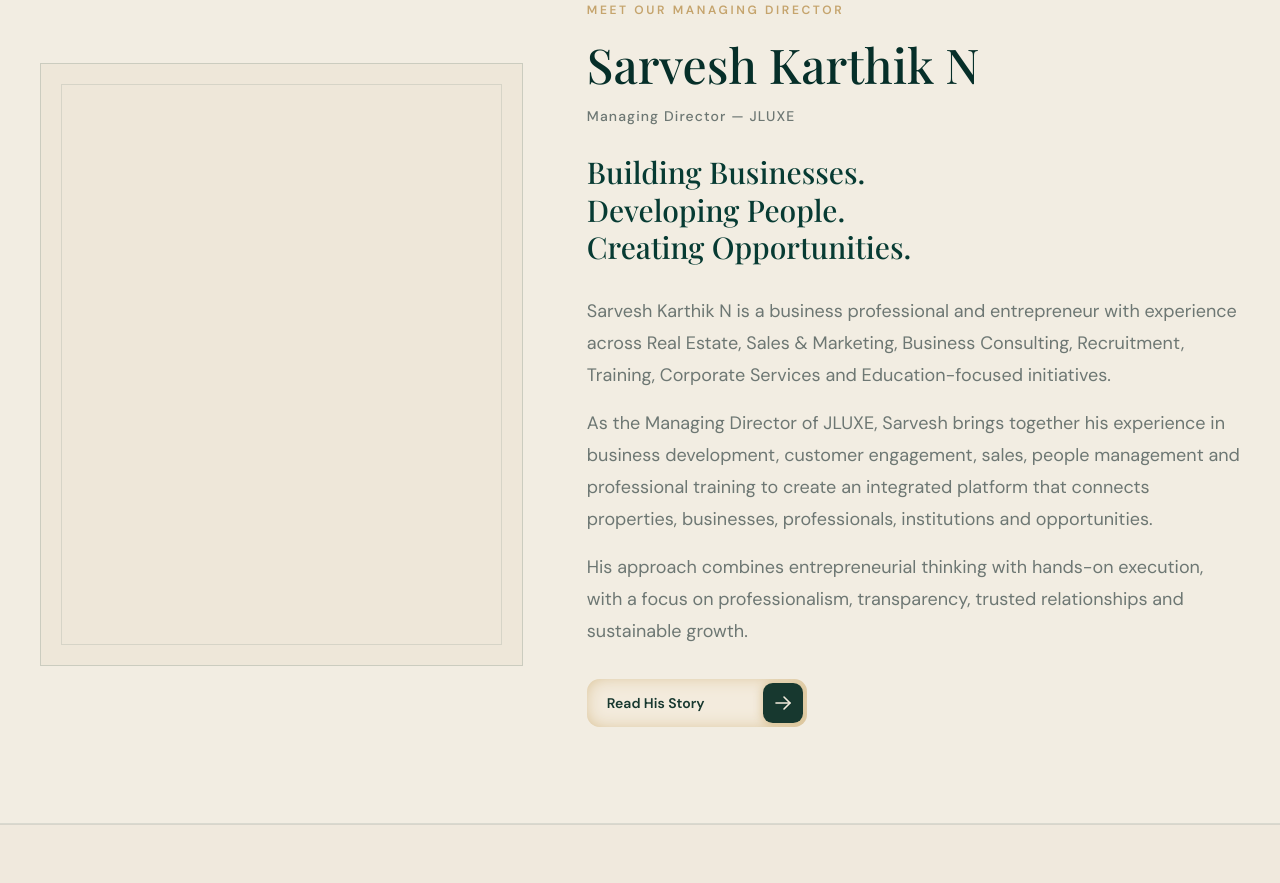
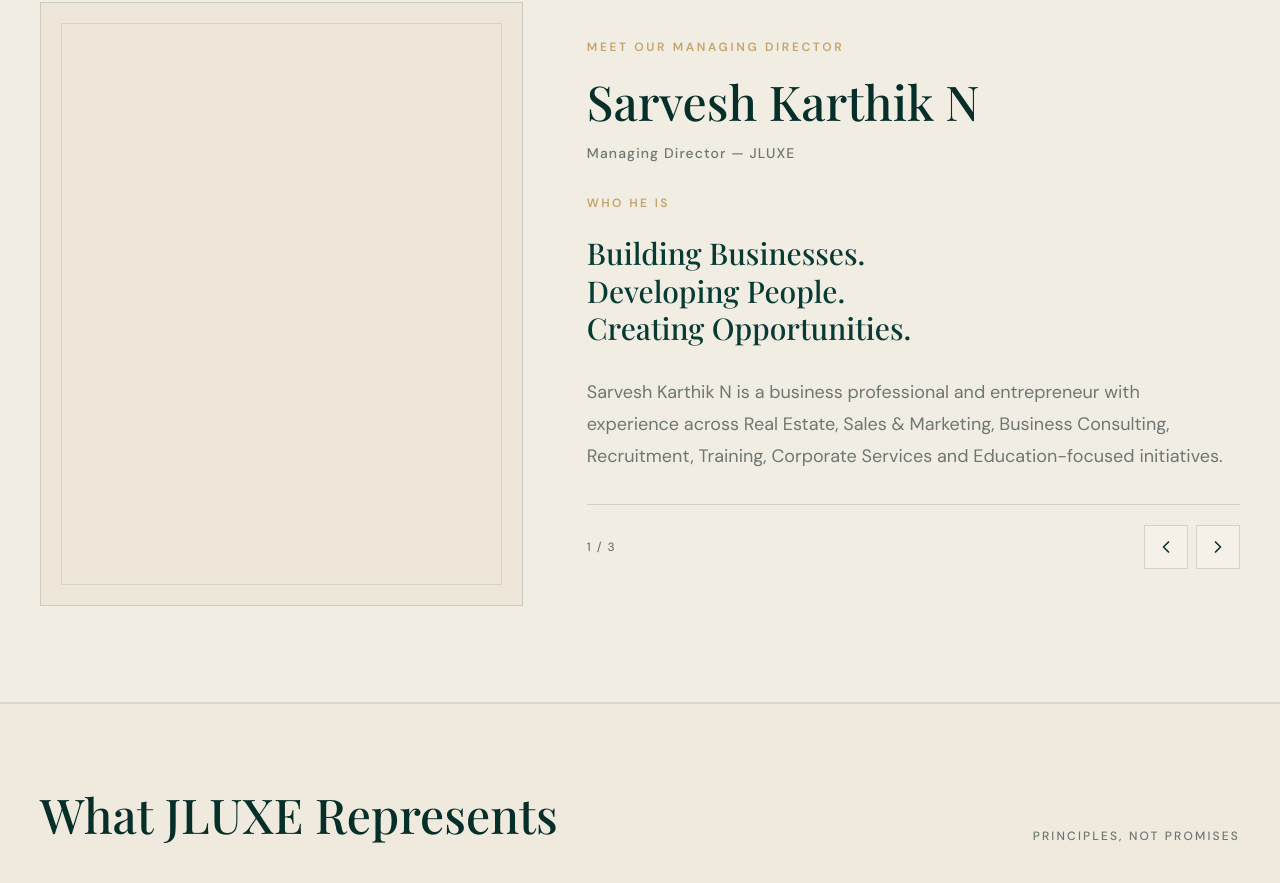
Before and after one commit to itscrackthecode/jluxe, a Next.js app: page /about in a window 1280 px wide. Shown: the part 1182-2065 px from the top of the page. Built offline with nearby package versions, Linux system fonts and the light colour scheme.

Commit message:
MD-Changed to Slider

```diff
--- a/src/app/about/page.tsx
+++ b/src/app/about/page.tsx
@@ -1,7 +1,7 @@
 import type { Metadata } from 'next';
 import Link from 'next/link';
 import { ArrowRight, MessageCircle } from 'lucide-react';
-import JluxeCtaLink from '@/components/jluxe-cta-link';
+import ManagingDirectorSlider from '@/components/managing-director-slider';
 import SiteFooter from '@/components/site-footer';
 import SiteHeader from '@/components/site-header';
 import { siteConfig } from '@/lib/data';
@@ -69,56 +69,7 @@
     </div>
 
     {/* Leadership content */}
-    <div className="max-w-3xl">
-
-      <p className="text-xs font-semibold tracking-[0.22em] text-[var(--gold)]">
-        MEET OUR MANAGING DIRECTOR
-      </p>
-
-      <h2 className="mt-4 font-display text-4xl leading-tight text-[var(--viridian-950)] sm:text-5xl">
-        Sarvesh Karthik N
-      </h2>
-
-      <p className="mt-3 text-sm font-medium tracking-[0.08em] text-[var(--muted)]">
-        Managing Director — JLUXE
-      </p>
-
-      <p className="mt-7 max-w-2xl font-display text-2xl leading-tight text-[var(--viridian-900)] sm:text-3xl">
-        Building Businesses.
-        <br />
-        Developing People.
-        <br />
-        Creating Opportunities.
-      </p>
-
-      <div className="mt-7 max-w-2xl space-y-4 text-base leading-7 text-[var(--muted)] sm:text-lg sm:leading-8">
-        <p>
-          Sarvesh Karthik N is a business professional and entrepreneur
-          with experience across Real Estate, Sales & Marketing, Business
-          Consulting, Recruitment, Training, Corporate Services and
-          Education-focused initiatives.
-        </p>
-
-        <p>
-          As the Managing Director of JLUXE, Sarvesh brings together his
-          experience in business development, customer engagement, sales,
-          people management and professional training to create an
-          integrated platform that connects properties, businesses,
-          professionals, institutions and opportunities.
-        </p>
-
-        <p>
-          His approach combines entrepreneurial thinking with hands-on
-          execution, with a focus on professionalism, transparency,
-          trusted relationships and sustainable growth.
-        </p>
-      </div>
-      <div className="mt-8">
-        <JluxeCtaLink href="/about/leadership">
-          Read His Story
-        </JluxeCtaLink>
-      </div>
-    </div>
+    <ManagingDirectorSlider />
   </div>
 </section>
       <section className="border-y border-[var(--viridian-950)]/10 bg-[var(--sand)]/35 py-16 sm:py-20" data-reveal>
--- /dev/null
+++ b/src/components/managing-director-slider.tsx
@@ -0,0 +1,202 @@
+'use client';
+
+import { ChevronLeft, ChevronRight } from 'lucide-react';
+import { useEffect, useLayoutEffect, useRef, useState } from 'react';
+
+const slides = [
+  {
+    label: 'WHO HE IS',
+    content: (
+      <>
+        <p className="font-display text-2xl leading-tight text-[var(--viridian-900)] sm:text-3xl">
+          Building Businesses.
+          <br />
+          Developing People.
+          <br />
+          Creating Opportunities.
+        </p>
+
+        <p className="mt-7 max-w-2xl text-base leading-7 text-[var(--muted)] sm:text-lg sm:leading-8">
+          Sarvesh Karthik N is a business professional and entrepreneur
+          with experience across Real Estate, Sales & Marketing, Business
+          Consulting, Recruitment, Training, Corporate Services and
+          Education-focused initiatives.
+        </p>
+      </>
+    ),
+  },
+  {
+    label: 'LEADERSHIP APPROACH',
+    content: (
+      <>
+        <p className="max-w-2xl text-base leading-7 text-[var(--muted)] sm:text-lg sm:leading-8">
+          As the Managing Director of JLUXE, Sarvesh brings together his
+          experience in business development, customer engagement, sales,
+          people management and professional training to create an
+          integrated platform that connects properties, businesses,
+          professionals, institutions and opportunities.
+        </p>
+
+        <p className="mt-6 max-w-2xl text-base leading-7 text-[var(--muted)] sm:text-lg sm:leading-8">
+          His approach combines entrepreneurial thinking with hands-on
+          execution, with a focus on professionalism, transparency, trusted
+          relationships and sustainable growth.
+        </p>
+      </>
+    ),
+  },
+  {
+    label: 'VISION',
+    content: (
+      <>
+        <p className="max-w-2xl text-base leading-7 text-[var(--muted)] sm:text-lg sm:leading-8">
+          Under Sarvesh Karthik N&apos;s leadership, JLUXE aims to evolve into a
+          trusted multi-service business platform that brings together
+          people, businesses, properties, talent and opportunities.
+        </p>
+
+        <p className="mt-6 max-w-2xl text-base leading-7 text-[var(--muted)] sm:text-lg sm:leading-8">
+          The vision is to create meaningful connections, open pathways for
+          growth and build relationships that create long-term value for
+          individuals and businesses.
+        </p>
+
+        <div className="mt-8 border-t border-[var(--viridian-950)]/15 pt-6">
+          <p className="font-display text-2xl tracking-[0.08em] text-[var(--viridian-950)] sm:text-3xl">
+            CONNECT.
+          </p>
+
+          <p className="mt-1 font-display text-2xl tracking-[0.08em] text-[var(--viridian-950)] sm:text-3xl">
+            CREATE.
+          </p>
+
+          <p className="mt-1 font-display text-2xl tracking-[0.08em] text-[var(--gold)] sm:text-3xl">
+            GROW.
+          </p>
+
+          <p className="mt-4 max-w-lg text-sm leading-7 text-[var(--muted)]">
+            Connecting the right people.
+            <br />
+            Creating the right opportunities.
+            <br />
+            Growing businesses and careers.
+          </p>
+        </div>
+      </>
+    ),
+  },
+];
+
+export default function ManagingDirectorSlider() {
+  const [currentSlide, setCurrentSlide] = useState(0);
+  const [contentHeight, setContentHeight] = useState<number | null>(null);
+
+  const slideRefs = useRef<Array<HTMLElement | null>>([]);
+
+  const nextSlide = () => {
+    setCurrentSlide((current) => (current + 1) % slides.length);
+  };
+
+  const previousSlide = () => {
+    setCurrentSlide(
+      (current) => (current - 1 + slides.length) % slides.length,
+    );
+  };
+
+  useLayoutEffect(() => {
+    const activeSlide = slideRefs.current[currentSlide];
+
+    if (activeSlide) {
+      setContentHeight(activeSlide.offsetHeight);
+    }
+  }, [currentSlide]);
+
+  useEffect(() => {
+    const activeSlide = slideRefs.current[currentSlide];
+
+    if (!activeSlide || typeof ResizeObserver === 'undefined') return;
+
+    const updateHeight = () => {
+      setContentHeight(activeSlide.offsetHeight);
+    };
+
+    const observer = new ResizeObserver(updateHeight);
+    observer.observe(activeSlide);
+
+    updateHeight();
+
+    return () => observer.disconnect();
+  }, [currentSlide]);
+
+  return (
+    <div className="max-w-3xl">
+      <p className="text-xs font-semibold tracking-[0.22em] text-[var(--gold)]">
+        MEET OUR MANAGING DIRECTOR
+      </p>
+
+      <h2 className="mt-4 font-display text-4xl leading-tight text-[var(--viridian-950)] sm:text-5xl">
+        Sarvesh Karthik N
+      </h2>
+
+      <p className="mt-3 text-sm font-medium tracking-[0.08em] text-[var(--muted)]">
+        Managing Director — JLUXE
+      </p>
+
+      <div
+        className="relative mt-8 overflow-hidden transition-[height] duration-300 ease-out motion-reduce:transition-none"
+        style={{
+          height: contentHeight !== null ? `${contentHeight}px` : 'auto',
+        }}
+      >
+        {slides.map((slide, index) => (
+          <article
+            key={slide.label}
+            ref={(element) => {
+              slideRefs.current[index] = element;
+            }}
+            className="absolute left-0 top-0 w-full pr-1 transition-transform duration-500 ease-out motion-reduce:transition-none"
+            style={{
+              transform: `translateX(${(index - currentSlide) * 100}%)`,
+            }}
+            aria-hidden={index !== currentSlide}
+          >
+            <p className="text-xs font-semibold tracking-[0.2em] text-[var(--gold)]">
+              {slide.label}
+            </p>
+
+            <div className="mt-6">{slide.content}</div>
+          </article>
+        ))}
+      </div>
+
+      <div className="mt-8 flex items-center justify-between border-t border-[var(--viridian-950)]/15 pt-5">
+        <span
+          className="text-xs font-medium tracking-[0.12em] text-[var(--muted)]"
+          aria-live="polite"
+        >
+          {currentSlide + 1} / {slides.length}
+        </span>
+
+        <div className="flex items-center gap-2">
+          <button
+            type="button"
+            onClick={previousSlide}
+            aria-label="Previous Managing Director content"
+            className="touch-press flex h-11 w-11 items-center justify-center border border-[var(--viridian-950)]/15 bg-[var(--cream)] text-[var(--viridian-950)] transition-colors hover:border-[var(--gold)] hover:text-[var(--gold)]"
+          >
+            <ChevronLeft className="h-5 w-5" />
+          </button>
+
+          <button
+            type="button"
+            onClick={nextSlide}
+            aria-label="Next Managing Director content"
+            className="touch-press flex h-11 w-11 items-center justify-center border border-[var(--viridian-950)]/15 bg-[var(--cream)] text-[var(--viridian-950)] transition-colors hover:border-[var(--gold)] hover:text-[var(--gold)]"
+          >
+            <ChevronRight className="h-5 w-5" />
+          </button>
+        </div>
+      </div>
+    </div>
+  );
+}
```
